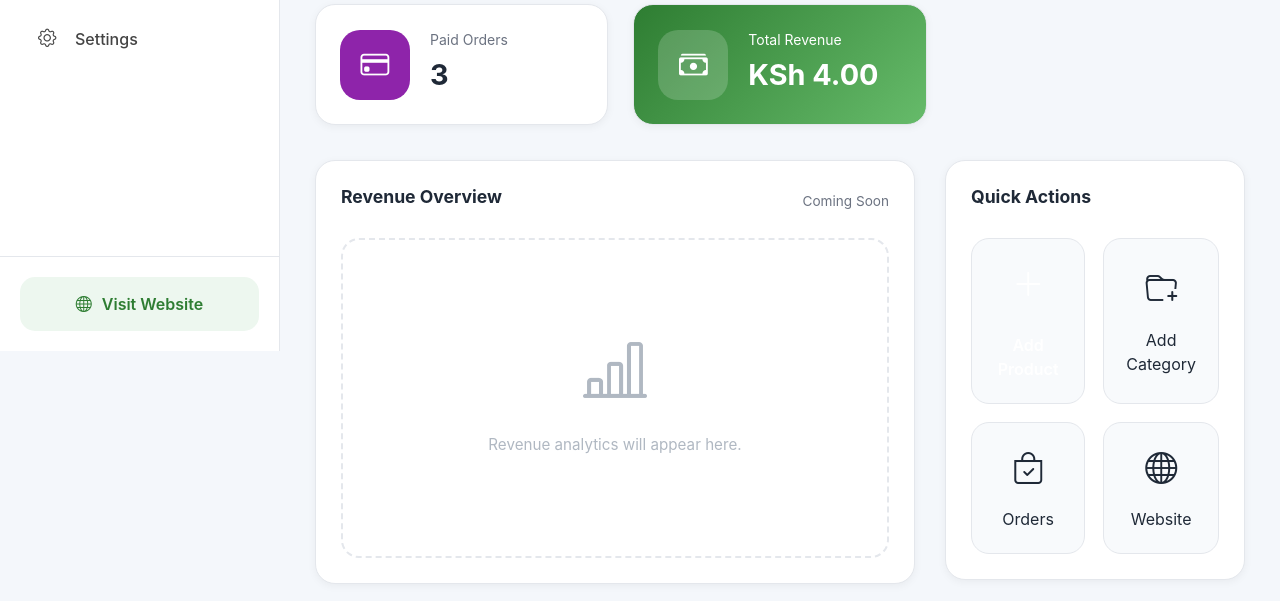
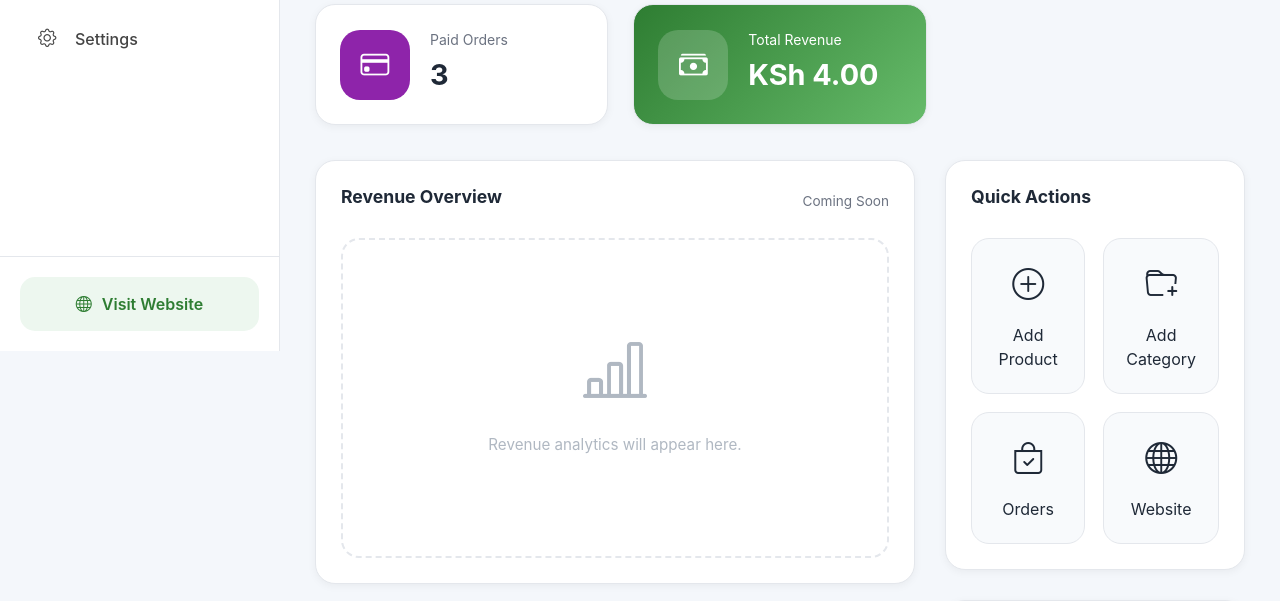
Before and after one commit to meshack34/Waingo-Farm, a Django app: page /owner/ in a window 1280 px wide. Shown: the part 449-1050 px from the top of the page. Run offline with Django 5.2, Linux system fonts and the light colour scheme; a user stored in the database is signed in; data comes from the database, SQL or seed files in the repository.

Commit message:
home page

```diff
--- a/templates/owner/dashboard.html
+++ b/templates/owner/dashboard.html
@@ -174,10 +174,16 @@ Dashboard {% endblock %} {% block extra_css %}
 
       <div class="quick-grid">
 
-<a href="{% url 'owner:product_add' %}" class="btn-owner">
-    <i class="bi bi-plus-lg"></i>
+
+</a>
+<a href="{% url 'owner:product_add' %}">
+    <i class="bi bi-plus-circle"></i>
     <span>Add Product</span>
 </a>
+<!-- <a href="{% url 'owner:product_add' %}">
+    <i class="bi bi-box-seam"></i>
+    <span>Add Product</span>
+</a> -->
 
         <a href="{% url 'owner:category_add' %}">
           <i class="bi bi-folder-plus"></i>
```
